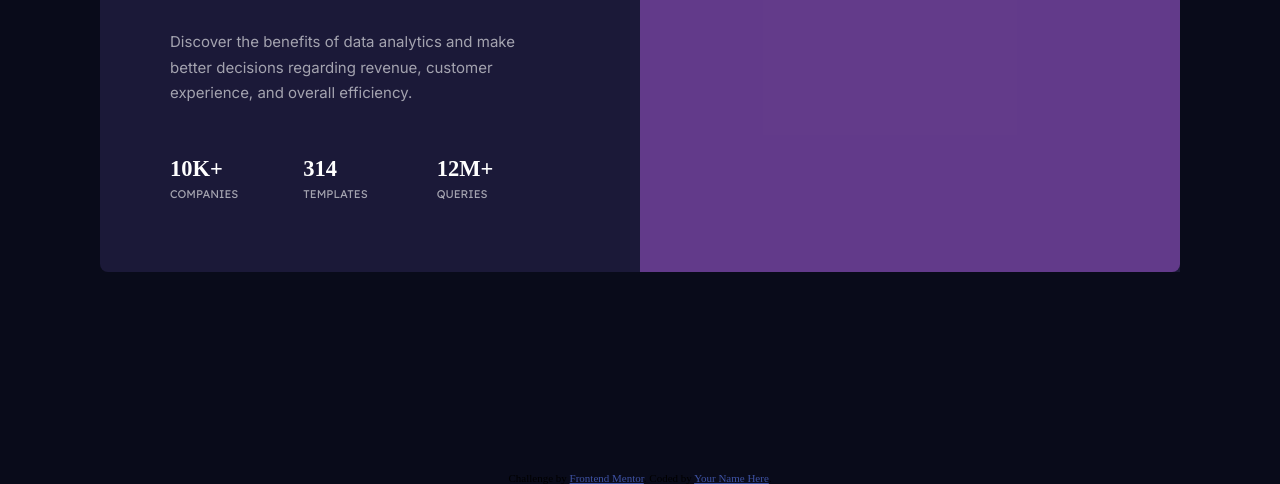
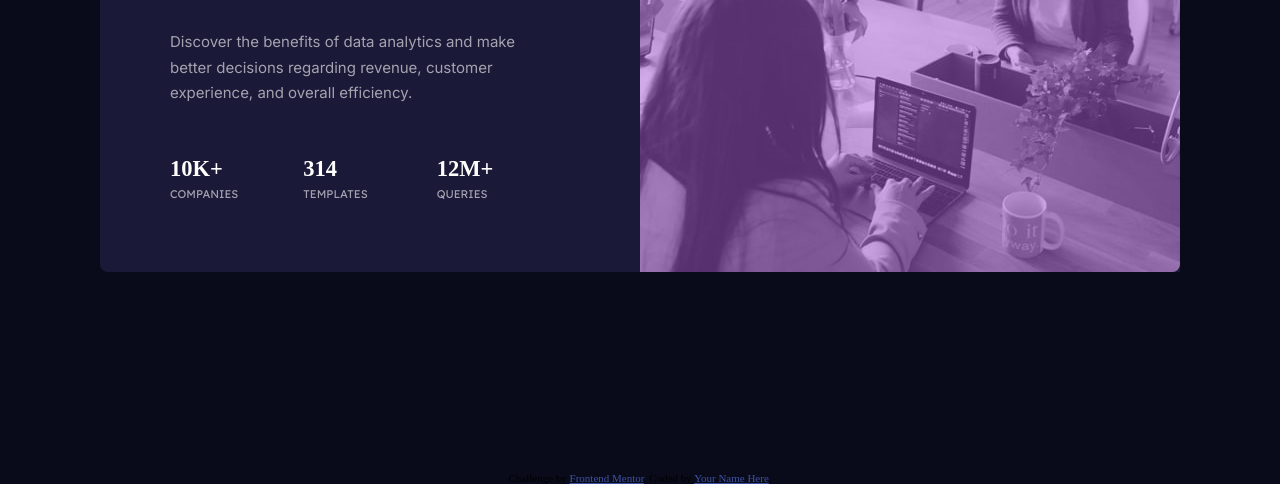
Before and after one commit to pdxdave/Stats-preview-card-component, a plain HTML site: page index.html in a window 1280 px wide. Shown: the part 374-858 px from the top of the page. Drawn offline with Linux system fonts and the light colour scheme.

Commit message:
update to images

```diff
--- a/css/style.css
+++ b/css/style.css
@@ -42,7 +42,7 @@ h1 {
 .image {
     max-width: 100%;
     height: 300px;
-    background: url('./images/image-header-desktop.jpg');
+    background: url('../images/image-header-desktop.jpg');
     background-repeat: no-repeat;
     position: relative;
     overflow: hidden;
```
